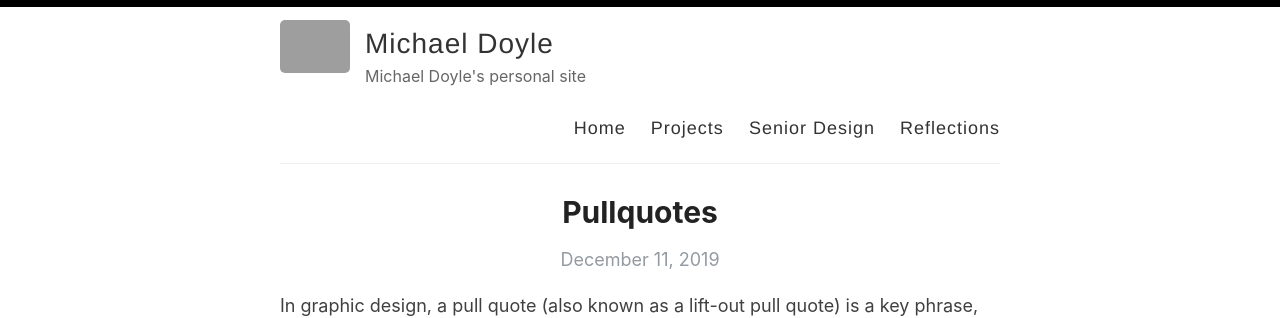
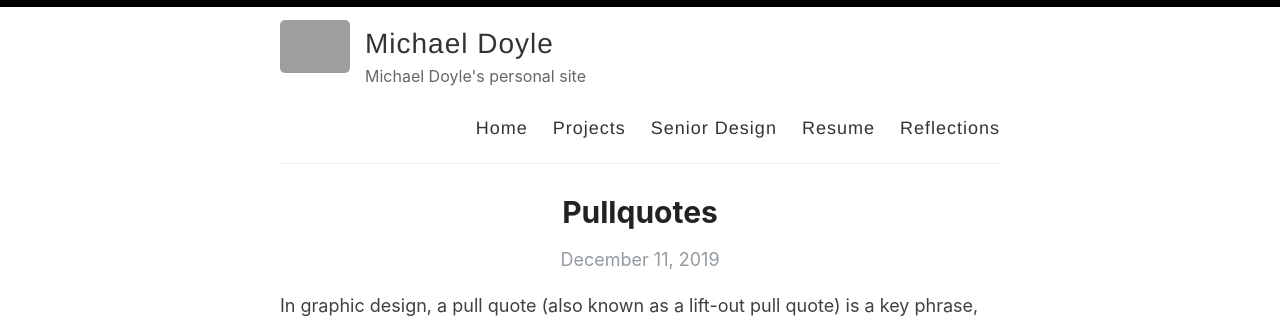
Before and after one commit to francidollars/francidollars.github.io, a Jekyll site: the page built from index.html, in a window 1280 px wide and 900 px high, cut to the strip 0-318 px from the top of the window. Built offline with Jekyll 4.4.1, drawn with Linux system fonts in a browser that asks for light colours; the list of posts is cut into pages by our own code; grey boxes are pictures that could not be loaded.

Commit message:
Update menu items - added resume item

```diff
--- a/_layouts/default.html
+++ b/_layouts/default.html
@@ -31,6 +31,7 @@
               <a href="{{ site.baseurl }}/">Home</a>
               <a href="{{ site.baseurl }}/projects">Projects</a>
               <a href="{{ site.baseurl }}/sd">Senior Design</a>
+              <a href="{{ site.baseurl }}/resume">Resume</a>
               <a href="{{ site.baseurl }}/reflections">Reflections</a>
             </nav>
           </header>
```
